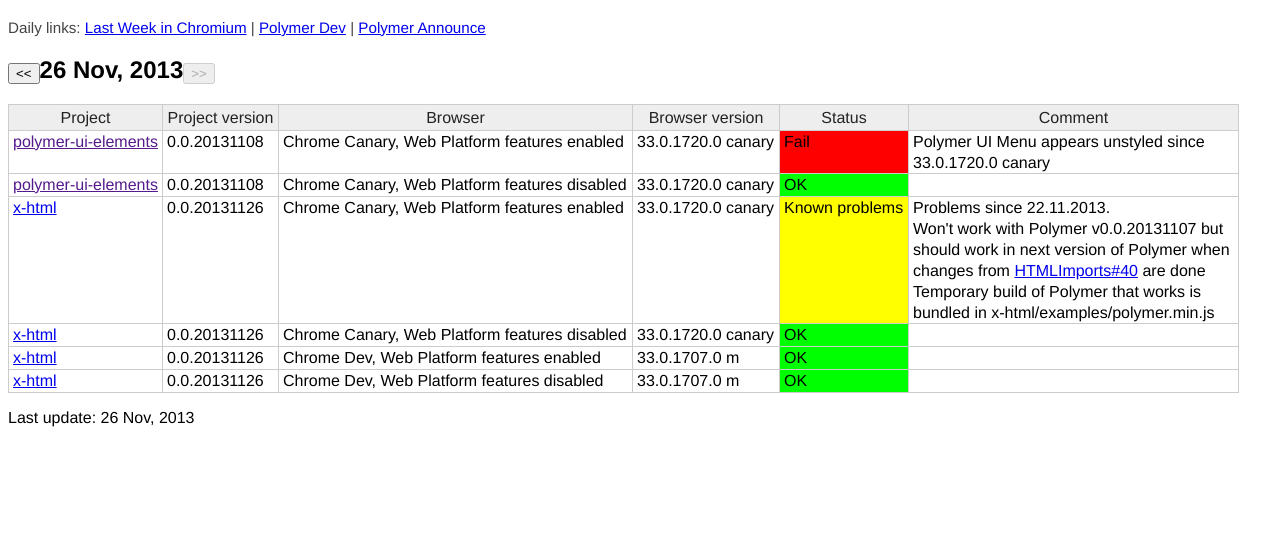
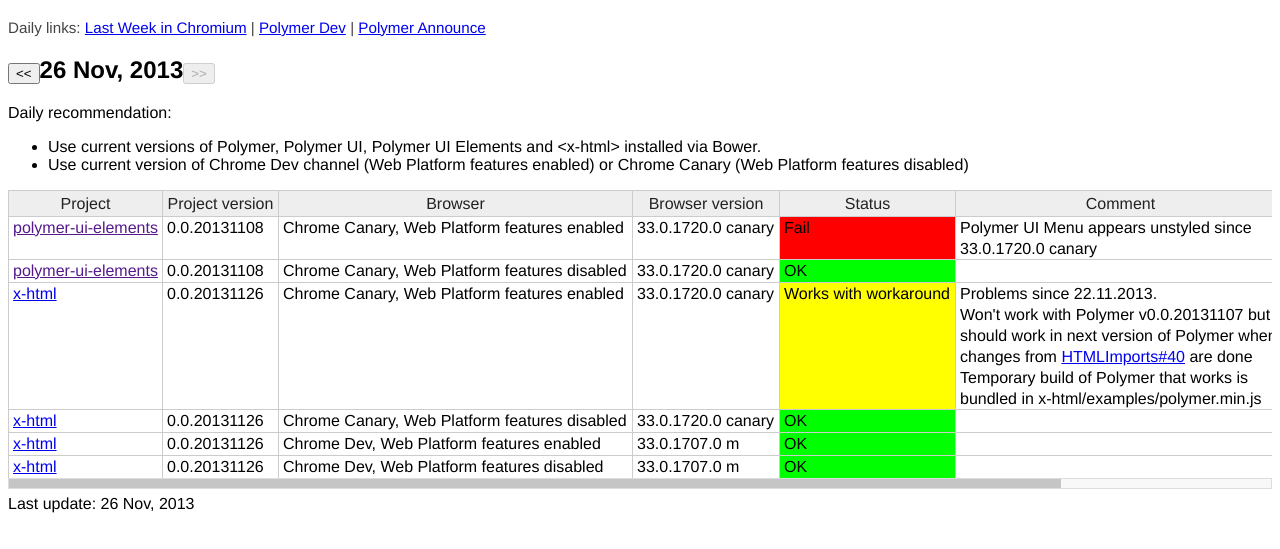
Before and after one commit to warpech/daily-dashboard, a website: page index.html in a window 1280 px wide. Shown: the part 61-610 px from the top of the page. Drawn offline with Linux system fonts and the light colour scheme.

Commit message:
show daily recommendation

```diff
--- a/index.html
+++ b/index.html
@@ -44,6 +44,8 @@
 
 <h2><button id="prevDate">&lt;&lt;</button><span id="currentDate"></span><button id="nextDate">&gt;&gt;</button></h2>
 
+<p>Daily recommendation: <span id="recommendation"></span></p>
+
 <div id="hot"></div>
 
 <p>Last update: <span id="lastUpdate"></span></p>
--- a/index.js
+++ b/index.js
@@ -3,7 +3,12 @@
     var url = '';
     switch (value) {
       case 'x-html':
-        url = 'https://github.com/PuppetJs/x-html';
+//        url = 'https://github.com/PuppetJs/x-html';
+        url = 'http://puppetjs.github.io/x-html/examples/index.html';
+        break;
+
+      case 'polymer-ui-menu':
+        url = 'http://www.polymer-project.org/polymer-all/polymer-ui-elements/polymer-ui-menu/index.html';
         break;
     }
 
@@ -19,7 +24,7 @@
 
       case 'yellow':
         TD.style.backgroundColor = 'yellow';
-        Handsontable.Dom.fastInnerHTML(TD, 'Known problems');
+        Handsontable.Dom.fastInnerHTML(TD, 'Works with workaround');
         break;
 
       case 'red':
@@ -89,6 +94,7 @@
 
   function renderIndex(index) {
     $("#hot").handsontable('loadData', data[index].statuses);
+    $("#recommendation").html(data[index].recommendation || '');
     $("#currentDate").text(dateToHumanDate(data[index].date));
     if (currentIndex === 0) {
       $('#prevDate').attr("disabled", "disabled");
```
